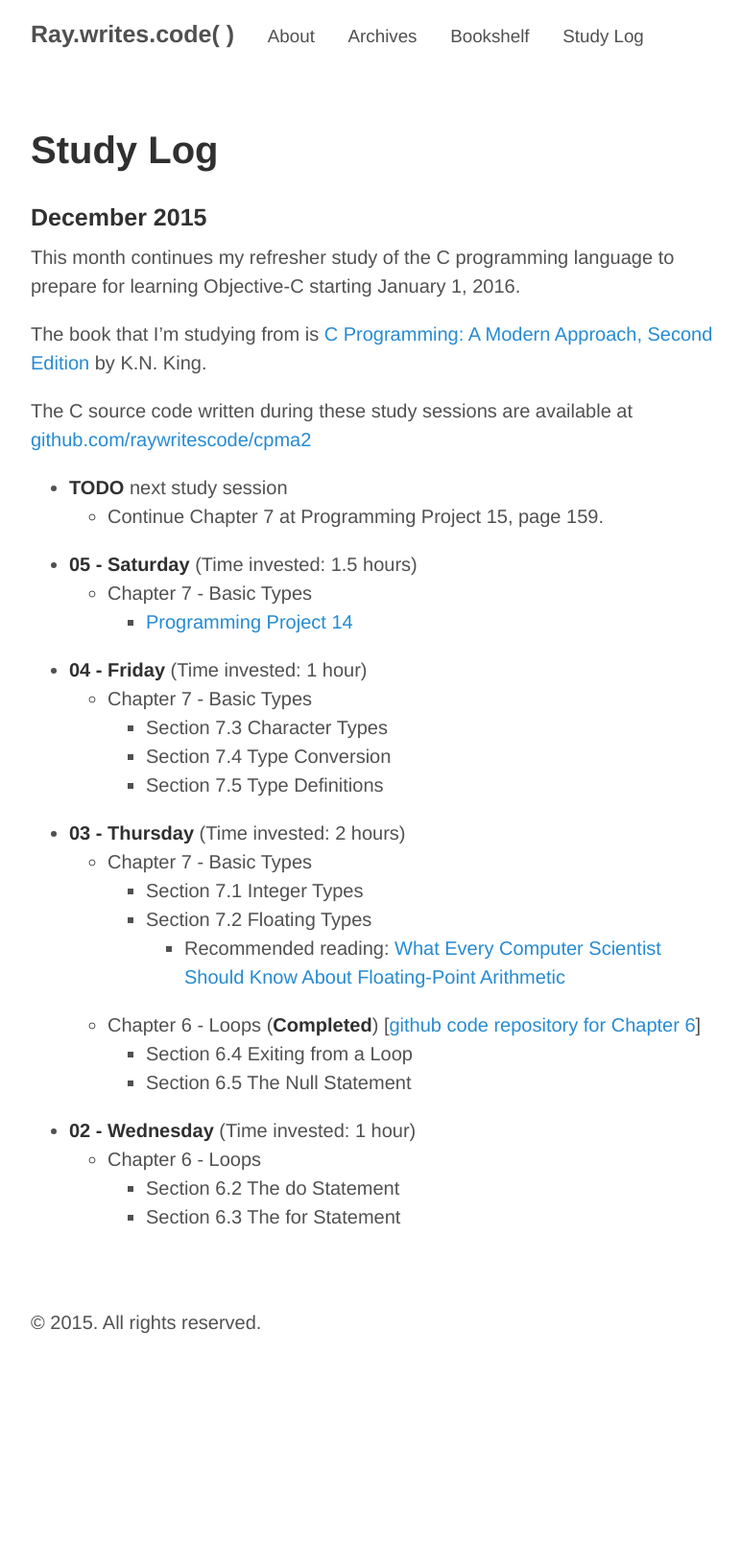
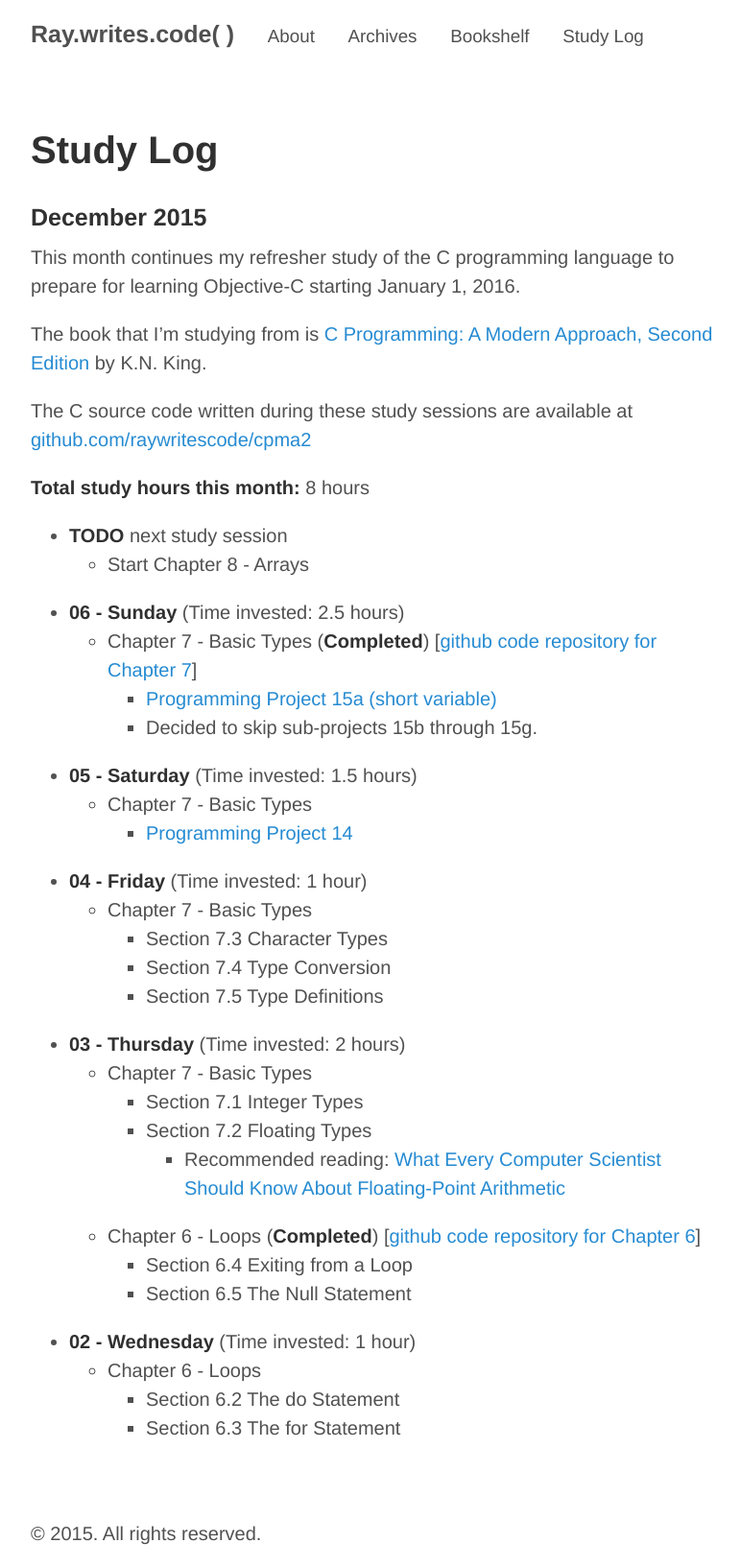
Before and after one commit to raywritescode/raywritescode.github.io, a Jekyll site: the page built from studylog.md, in a window 1280 px wide. Shown: the whole page at 96% size, without its empty margins (248-1020 px from the left). Built offline with Jekyll 4.4.1, drawn with Linux system fonts in a browser that asks for light colours; Markdown is read by kramdown in place of the engine named in the settings; before the commit the page ends 1413 px from its top, so only the background shows below that.

Commit message:
Update studylog.md - Study session (2.5 hours) Sunday 2015-12-06

```diff
--- a/studylog.md
+++ b/studylog.md
@@ -4,14 +4,22 @@ title: Study Log
 ---
 
 ### December 2015
+
 This month continues my refresher study of the C programming language to prepare for learning Objective-C starting January 1, 2016.
 
 The book that I'm studying from is [C Programming: A Modern Approach, Second Edition](http://amzn.to/1O2vzz7) by K.N. King.
 
 The C source code written during these study sessions are available at [github.com/raywritescode/cpma2](https://github.com/raywritescode/cpma2)
 
+**Total study hours this month:** 8 hours
+
 * **TODO** next study session
-   - Continue Chapter 7 at Programming Project 15, page 159.
+   - Start Chapter 8 - Arrays
+
+* **06 - Sunday** (Time invested: 2.5 hours)
+  - Chapter 7 - Basic Types (**Completed**) [[github code repository for Chapter 7](https://github.com/raywritescode/cpma2/tree/master/ch07)]
+      * [Programming Project 15a (short variable)](https://github.com/raywritescode/cpma2/blob/master/ch07/c7p15a.c)
+      * Decided to skip sub-projects 15b through 15g.
 
 * **05 - Saturday** (Time invested: 1.5 hours)
   - Chapter 7 - Basic Types
```
